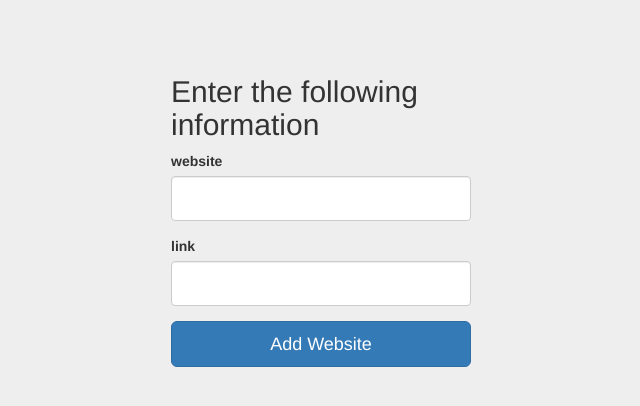
After one commit to rwongsing/Gift-Finder, a Flask app: page /add in a window 1280 px wide. The commit adds this page. Shown: the top 406 px of the page, without its empty margins (319-959 px from the left). Run offline with Flask 2, Linux system fonts and the light colour scheme; a user stored in the database is signed in; some libraries are stand-ins or nearby versions.

Commit message:
Added favorite website to database

```diff
--- a/app.py
+++ b/app.py
@@ -2,7 +2,7 @@ from flask import Flask, render_template, redirect, url_for
 from flask_bootstrap import Bootstrap
 from flask_wtf import FlaskForm
 from wtforms import StringField, PasswordField, BooleanField
-from wtforms.validators import InputRequired, Email, Length
+from wtforms.validators import InputRequired, Email, Length, URL
 from flask_sqlalchemy import SQLAlchemy
 from werkzeug.security import generate_password_hash, check_password_hash
 from flask_login import LoginManager, UserMixin, login_user, login_required, logout_user, current_user
@@ -22,6 +22,13 @@ class User(UserMixin, db.Model):
     email = db.Column(db.String(50), unique=True)
     password = db.Column(db.String(80))
 
+    web1 = db.Column(db.String(80))
+    link1 = db.Column(db.String(80))
+    # web2 = db.Column(db.String(80))
+    # link2 = db.Column(db.String(80))
+    # web3 = db.Column(db.String(80))
+    # link3 = db.Column(db.String(80))
+
 @login_manager.user_loader
 def load_user(user_id):
     return User.query.get(int(user_id))
@@ -35,6 +42,10 @@ class RegisterForm(FlaskForm):
     email = StringField('email', validators=[InputRequired(), Email(message='Invalid email'), Length(max=50)])
     username = StringField('username', validators=[InputRequired(), Length(min=4, max=15)])
     password = PasswordField('password', validators=[InputRequired(), Length(min=8, max=80)])
+
+class addForm(FlaskForm):
+    website = StringField('website', validators=[InputRequired(), Length(min=1, max=20)])
+    link = StringField('link', validators=[InputRequired(), URL(message='Invalid link')])
 
 @app.route('/', methods=['GET', 'POST'])
 def home():
@@ -61,7 +72,7 @@ def signup():
 
     if form.validate_on_submit():
         hashed_password = generate_password_hash(form.password.data, method='sha256')
-        new_user = User(username=form.username.data, email=form.email.data, password=hashed_password)
+        new_user = User(username=form.username.data, email=form.email.data, password=hashed_password,)
         db.session.add(new_user)
         db.session.commit()
 
@@ -72,15 +83,28 @@ def signup():
 @app.route('/dashboard')
 @login_required
 def dashboard():
-    return render_template('dashboard.html', name=current_user.username)
+    return render_template('dashboard.html', name=current_user.username, web1=current_user.web1, link1=current_user.link1)
 
 @app.route('/logout')
 @login_required
 def logout():
     logout_user()
-
     message = 'User has been successfully signed out'
     return render_template('message.html', message=message)
 
+@app.route('/add', methods=['GET', 'POST'])
+@login_required
+def add():
+    form = addForm()
+
+    if form.validate_on_submit():
+        current_user.web1 = form.website.data
+        current_user.link1 = form.link.data
+        db.session.commit()
+
+        return redirect(url_for('dashboard'))
+    return render_template('add.html', form=form)
+
+
 if __name__ == '__main__':
     app.run(debug=True)
--- /dev/null
+++ b/templates/add.html
@@ -0,0 +1,25 @@
+{% extends "bootstrap/base.html" %}
+{% import "bootstrap/wtf.html" as wtf %}
+
+{% block title %}
+Add Website
+{% endblock %}
+
+{% block styles %}
+{{super()}}
+<link rel="stylesheet" href="{{url_for('.static', filename='signin.css')}}">
+{% endblock %}
+
+{% block content %}
+    <div class="container">
+
+      <form class="form-signin", method="POST", action="/add">
+        <h2 class="form-signin-heading">Enter the following information</h2>
+        {{ form.hidden_tag() }}
+        {{ wtf.form_field(form.website) }}
+        {{ wtf.form_field(form.link) }}
+        <button class="btn btn-lg btn-primary btn-block" type="submit">Add Website</button>
+      </form>
+
+    </div>
+{% endblock %}
```
Also changed, not shown: templates/dashboard.html (+3 -3 lines), README.md, database.db.
